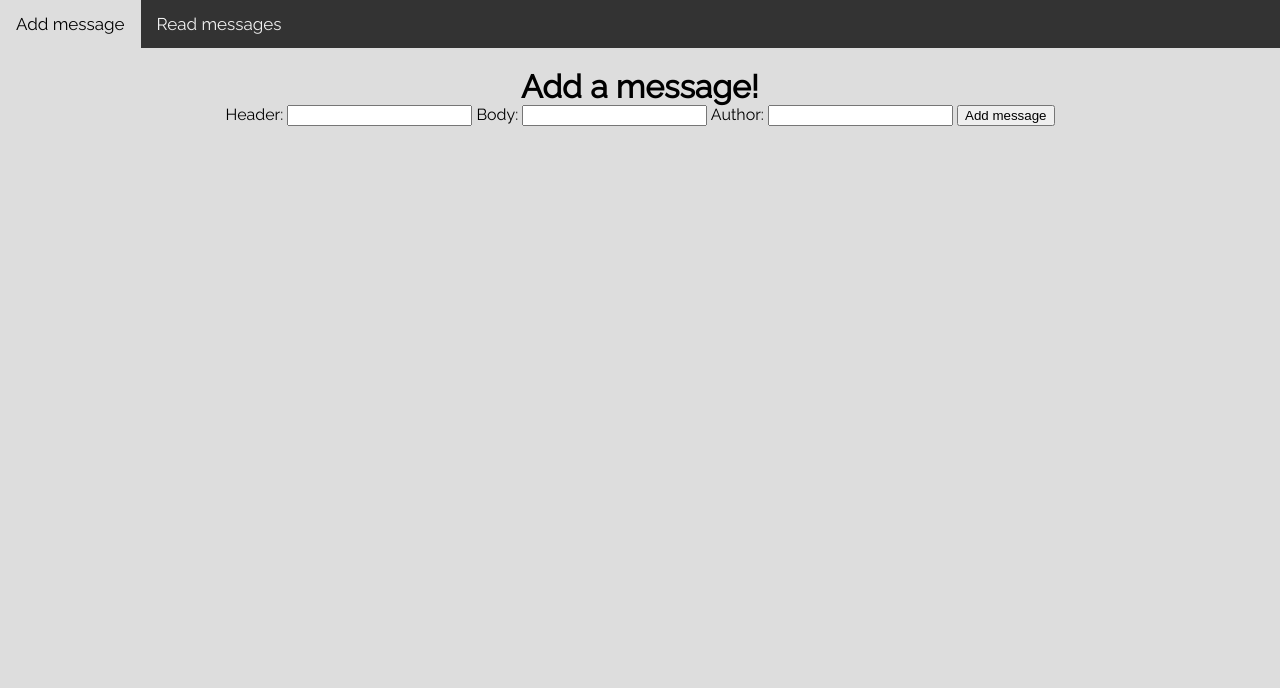
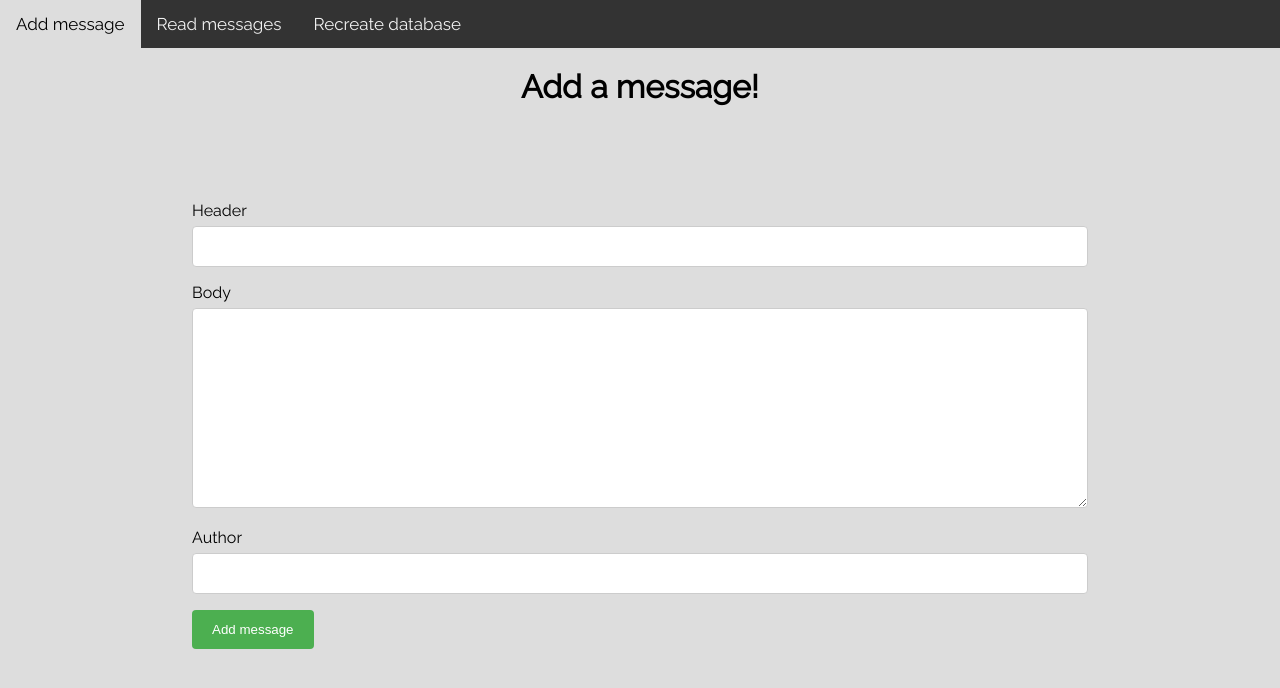
Before and after one commit to dbwebb-se/itsec-kmom05, a Flask app: page / in a window 1280 px wide. Shown: the top 688 px of the page. Run offline with Flask 2, Linux system fonts and the light colour scheme.

Commit message:
initial 2

```diff
--- a/static/style.css
+++ b/static/style.css
@@ -10,11 +10,15 @@ body {
     font-family: 'Raleway', sans-serif;
 }
 
-/*ul {
-    list-style-type: none;
-    margin: 0;
-    padding: 0;
-}*/
+.flashes {
+    border: 1px solid black;
+    background-color: orange;
+    padding: 2em;
+}
+
+h1 {
+    margin-bottom: 3em;
+}
 
 nav {
   overflow: hidden;
@@ -57,3 +61,27 @@ nav a.active {
     align-items: center;
     justify-content: center;
 }
+
+input[type=text], select, textarea {
+  width: 100%;
+  padding: 12px;
+  border: 1px solid #ccc;
+  border-radius: 4px;
+  box-sizing: border-box;
+  margin-top: 6px;
+  margin-bottom: 16px;
+  resize: vertical;
+}
+
+input[type=submit] {
+  background-color: #4CAF50;
+  color: white;
+  padding: 12px 20px;
+  border: none;
+  border-radius: 4px;
+  cursor: pointer;
+}
+
+input[type=submit]:hover {
+  background-color: #45a049;
+}
--- a/templates/flash.html
+++ b/templates/flash.html
@@ -4,6 +4,6 @@
     {% for message in messages %}
       <h3>{{ message }}</h3>
     {% endfor %}
-    </ul>
+    </div>
   {% endif %}
 {% endwith %}
--- a/templates/header.html
+++ b/templates/header.html
@@ -9,5 +9,6 @@
     <nav>
         <a href="/">Add message</a>
         <a href="/result">Read messages</a>
+        <a href="/recreate">Recreate database</a>
     </nav>
     <div class="container">
--- a/templates/index.html
+++ b/templates/index.html
@@ -4,9 +4,14 @@
 <h1>{{ data.info }}</h1>
 
 <form method="POST" action="/process">
-    Header: <input type="text" name="header">
-    Body: <input type="text" name="body">
-    Author: <input type="text" name="author">
+    <label for="header">Header</label>
+    <input type="text" name="header" id="header">
+
+    <label for="body">Body</label>
+    <textarea name="body" id="body" style="height:200px"></textarea>
+
+    <label for="author">Author</label>
+    <input type="text" name="author" id="author">
 
     <input type="submit" value="Add message">
 </form>
--- a/templates/result.html
+++ b/templates/result.html
@@ -1,7 +1,7 @@
 {% include 'header.html' %}
 {% include 'flash.html' %}
 
-<h1>{{ info }}</h1>
+<h1>{{ data.info }}</h1>
 
 {% for mess in data.messages %}
     <div class="message">
```
Also changed, not shown: db/data.db.
